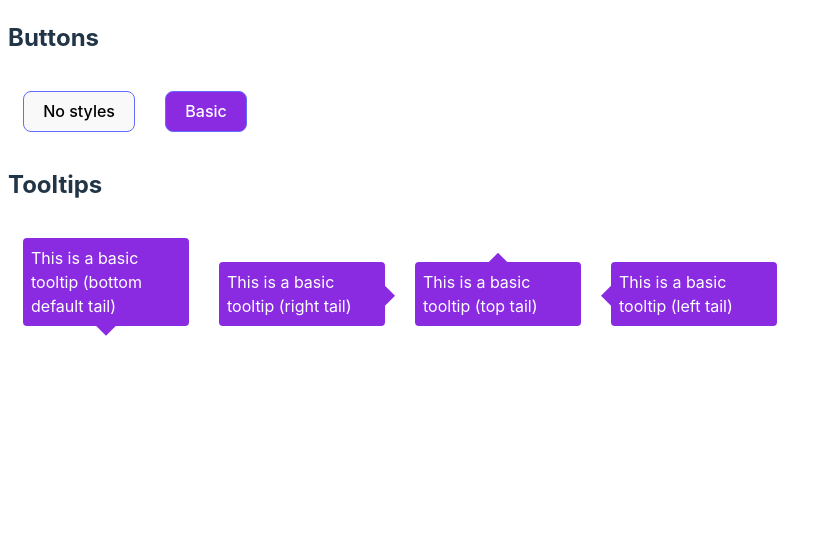
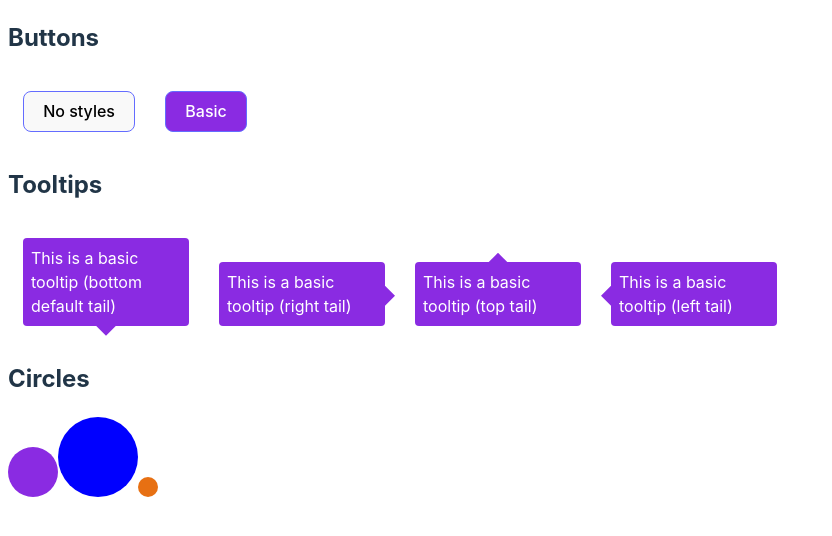
Before and after one commit to ATalaveraDev/react-design-system, a React (Vite) app: page / in a window 1280 px wide. Shown: the top 536 px of the page, without its empty margins (0-832 px from the left). Built offline with nearby package versions, Linux system fonts and the light colour scheme.

Commit message:
Circle component implementation

```diff
--- a/src/App.tsx
+++ b/src/App.tsx
@@ -1,5 +1,6 @@
 import './App.css'
 import Button from './components/Button/Button'
+import Circle from './components/Circle/Circle'
 import Tooltip from './components/Tooltip/Tooltip'
 
 function App() {
@@ -18,6 +19,11 @@ function App() {
         <Tooltip tailPosition='top'>This is a basic tooltip (top tail)</Tooltip>
         <Tooltip tailPosition='left'>This is a basic tooltip (left tail)</Tooltip>
       </div>
+
+      <h2>Circles</h2>
+      <Circle d="50" />
+      <Circle d="80" color="blue" />
+      <Circle d="20" color="#E77013" />
     </>
   )
 }
--- /dev/null
+++ b/src/components/Circle/Circle.tsx
@@ -0,0 +1,21 @@
+import d3 from 'd3';
+import { FC, SVGProps, useEffect } from 'react';
+
+interface CircleType extends SVGProps<SVGElement> {
+  color?: string;
+  d?: string;
+}
+
+const Circle: FC<CircleType> = ({color, d}) => {
+  const colorAtttr = color ?? getComputedStyle(document.documentElement).getPropertyValue('--color-primary');
+  const sizeAttr = d ? +d : 25;
+  const viewBoxAttr = `0 0 ${sizeAttr} ${sizeAttr}`;
+
+  return (
+    <svg viewBox={viewBoxAttr} width={sizeAttr} height={sizeAttr} fill={colorAtttr}>
+      <circle cx={sizeAttr/2} cy={sizeAttr/2} r={sizeAttr/2} />
+    </svg>
+  );
+};
+
+export default Circle;
```
